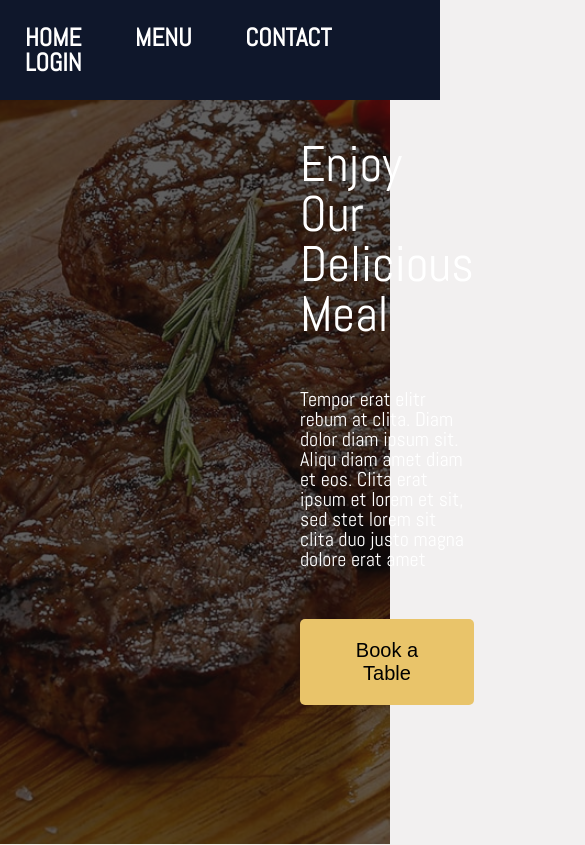
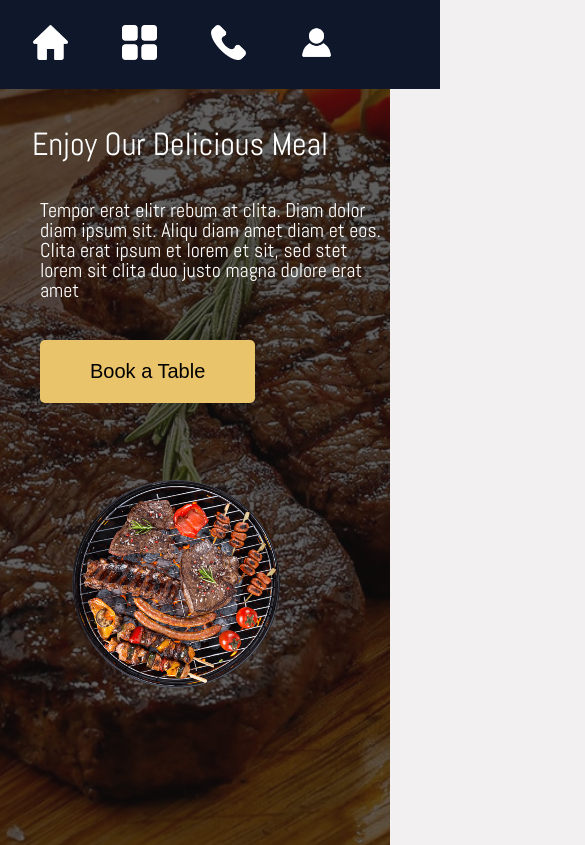
Before and after one commit to kaynmertens19/Replit-Css-responsive, a plain HTML site: page index.html in a window 390 px wide. Shown: the top 845 px of the page, 585 px wide, since content can reach past the window. Drawn offline with Linux system fonts and the light colour scheme.

Commit message:
Cambios del header

```diff
--- a/css/style.css
+++ b/css/style.css
@@ -2,6 +2,11 @@
 @import url('https://fonts.googleapis.com/css2?family=Abel&display=swap');
 @import url('https://fonts.googleapis.com/css2?family=Pacifico&display=swap');
 
+
+*{
+  padding: 0;
+  margin: 0;
+}
 body {
   font-family: 'Abel', sans-serif;
 }
@@ -265,3 +270,92 @@ footer a {
 footer a:hover {
   color: #e9c46a;
 }
+
+
+.icono_nab{
+  display: none;
+}
+
+
+@media  screen and (max-width: 1024px) {
+
+  header {
+    background-color: #0f172b;
+    padding: 25px;
+    height: fit-content;
+    position: fixed;
+    z-index: 1;
+    width: 100%;
+  }
+
+  .navbar{
+    margin-left: 0.5em;
+  }
+
+
+  .icono_nab{
+    display: inline-block;
+  }
+
+  .tamaño-icono1{
+    width: 9vw;  }
+
+  .tamaño-icono2{
+    width: 9vw;
+  }
+
+  .tamaño-icono3{
+    width: 9vw;
+  }
+
+  .tamaño-icono4{
+    width: 9vw;
+  }
+  .nav_bar-dissable{
+    display: none;
+
+  }
+
+  .hero_section_text{
+    color: white;
+    max-width: 350px;
+  }
+
+  .hero_title{
+      font-size: 2rem;
+      margin-bottom: 50px;
+      position: absolute;
+      left: 1em;
+      top: 4em;
+
+  }
+
+  .hero_text{
+    position: absolute;
+    left: 2em;
+    top: 10em;
+  }
+
+  .boton-hero{
+    position: absolute;
+    left: 2em;
+    top: 17em;
+  }
+
+  .barbecue{
+    position: absolute;
+    left: -8em;
+    top: 30em;
+    width: 13rem;
+    height: 13rem;
+  }
+
+  .hero_section {
+    height: 105vh;
+    background-image: url("../assets/img/bg-hero.jpg");
+    background-size: cover;
+    background-position: center;
+    background-repeat: no-repeat;
+    position: relative;
+  }
+}
--- a/index.html
+++ b/index.html
@@ -13,21 +13,24 @@
 
 <header>
   <nav class="navbar">
-    <a class="link" href="#">Home</a>
-    <a class="link" href="#">Menu</a>
-    <a class="link" href="#">Contact</a>
-    <a class="link" href="#">Login</a>
+    <a class="link" href="#"> <span class="nav_bar-dissable">Home</span> <img class="icono_nab tamaño-icono1" src="assets/image-4.png" alt=""></a>
+    <a class="link" href="#"> <span class="nav_bar-dissable">Menu</span> <img class="icono_nab tamaño-icono2" src="assets/image.png" alt=""></a>
+    <a class="link" href="#"> <span class="nav_bar-dissable">Contact</span> <img class="icono_nab tamaño-icono3" src="assets/image-3.png" alt=""></a>
+    <a class="link" href="#"> <span class="nav_bar-dissable">Login</span> <img class="icono_nab tamaño-icono4" src="assets/image-2.png" alt=""></a>
   </nav>
 </header>
+
+
 
 <body>
   <section class="hero_section">
     <div class="layer">
       <div class="hero_section_text">
+
         <h2 class="hero_title">Enjoy Our Delicious Meal</h2>
-        <p>Tempor erat elitr rebum at clita. Diam dolor diam ipsum sit. Aliqu diam amet diam et eos. Clita erat
+        <p class="hero_text">Tempor erat elitr rebum at clita. Diam dolor diam ipsum sit. Aliqu diam amet diam et eos. Clita erat
           ipsum et lorem et sit, sed stet lorem sit clita duo justo magna dolore erat amet</p>
-        <button>Book a Table</button>
+        <button class="boton-hero">Book a Table</button>
       </div>
       <img alt="barbecue rotate-center" class="barbecue" src="./assets/img/hero.png">
     </div>
```
Also changed, not shown: assets/image-2.png (added), assets/image-3.png (added), assets/image-4.png (added), assets/image.png (added).
